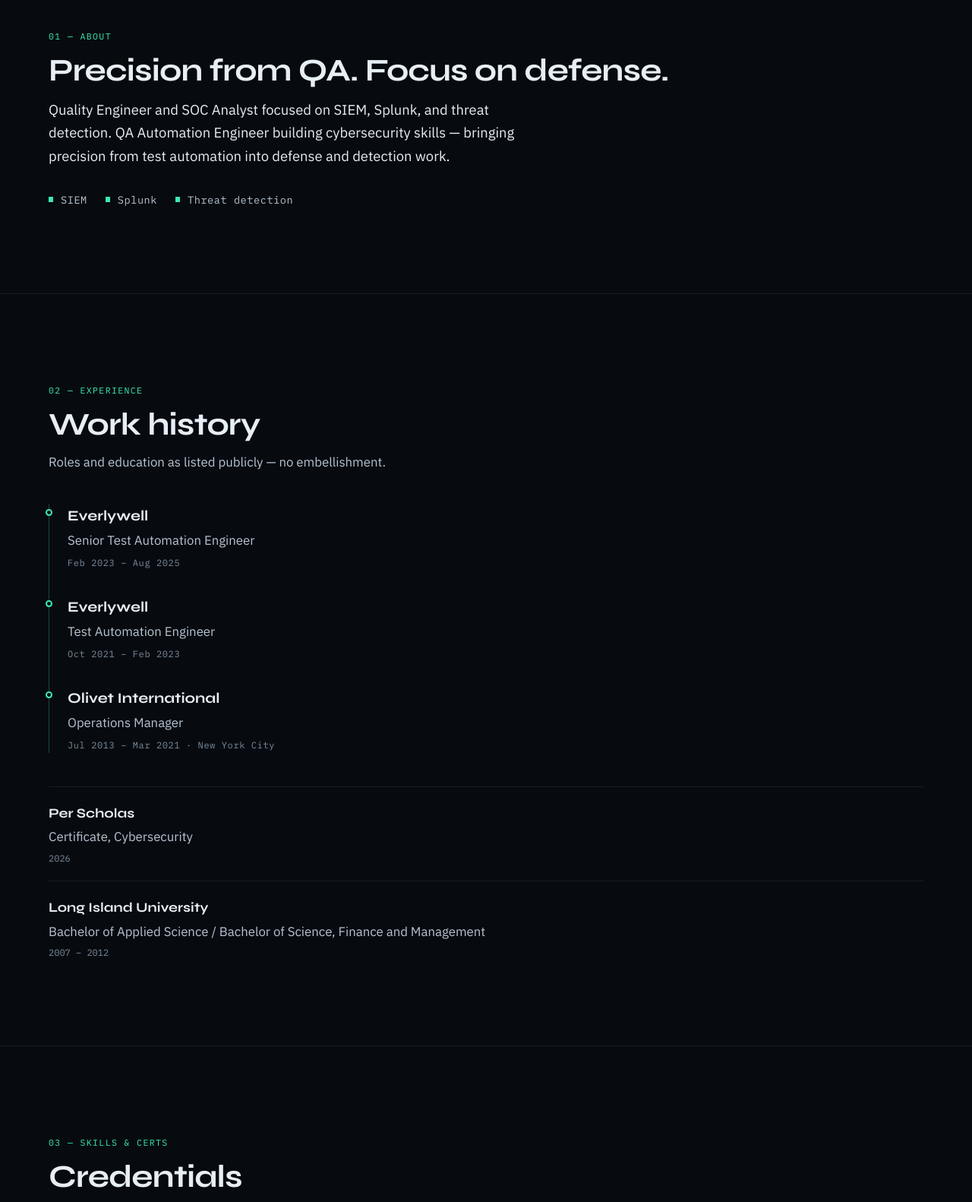
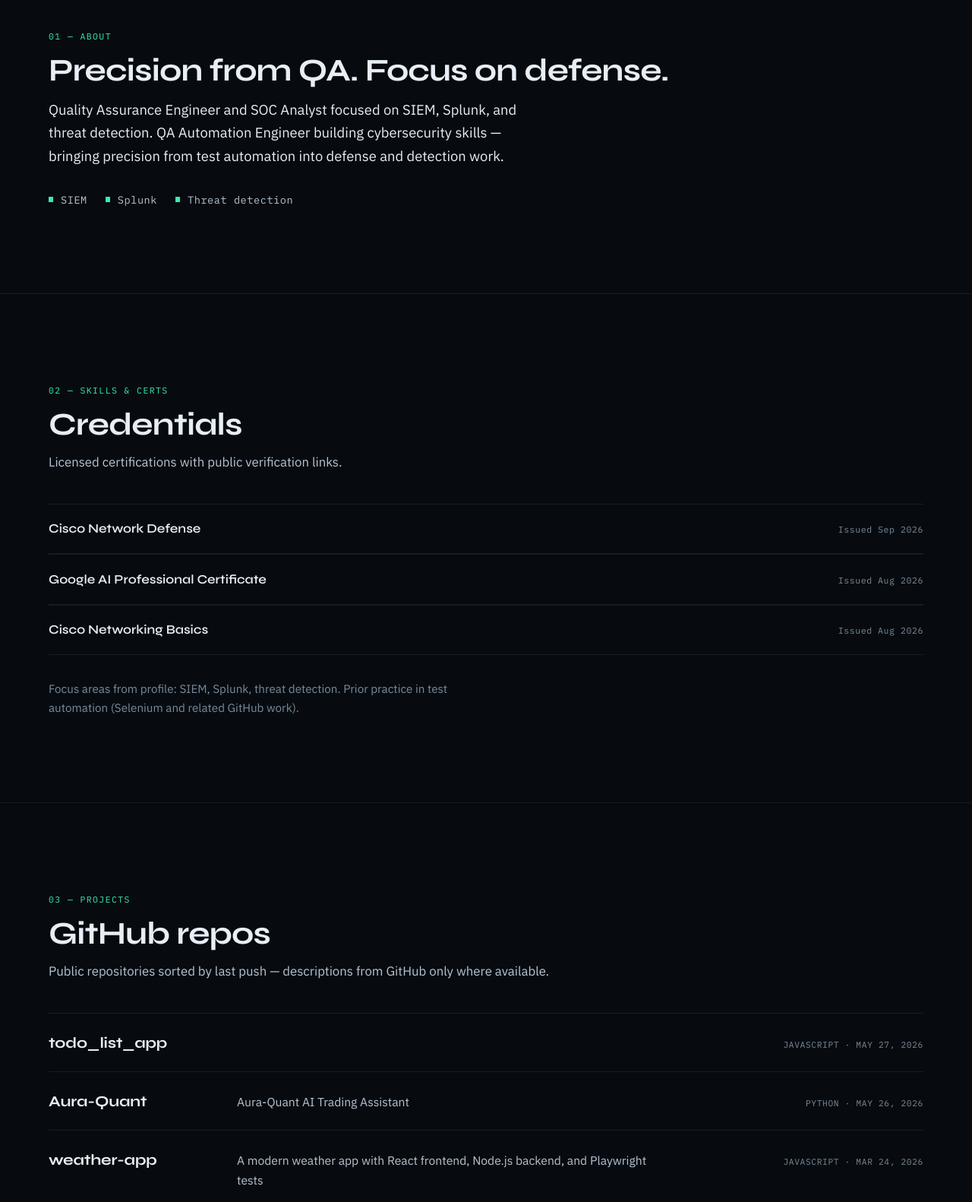
Before and after one commit to mrsyedhasan/mrsyedhasan.github.io, a plain HTML site: page index.html in a window 1280 px wide. Shown: the part 880-2462 px from the top of the page at 76% size. Drawn offline with Linux system fonts and the light colour scheme.

Commit message:
Rename to Quality Assurance Engineer; Education replaces Experience

```diff
--- a/index.html
+++ b/index.html
@@ -3,10 +3,10 @@
   <head>
     <meta charset="utf-8" />
     <meta name="viewport" content="width=device-width, initial-scale=1" />
-    <title>Syed Hasan — Quality Engineer | SOC Analyst</title>
+    <title>Syed Hasan — Quality Assurance Engineer | SOC Analyst</title>
     <meta
       name="description"
-      content="Syed Hasan — Quality Engineer | SOC Analyst | SIEM &amp; Splunk | Threat Detection. QA Automation Engineer building cybersecurity skills."
+      content="Syed Hasan — Quality Assurance Engineer | SOC Analyst | SIEM &amp; Splunk | Threat Detection. QA Automation Engineer building cybersecurity skills."
     />
     <link rel="preconnect" href="https://fonts.googleapis.com" />
     <link rel="preconnect" href="https://fonts.gstatic.com" crossorigin />
@@ -33,19 +33,19 @@
       </button>
       <ul class="nav-links">
         <li><a href="#about">About</a></li>
-        <li><a href="#experience">Experience</a></li>
         <li><a href="#skills">Skills</a></li>
         <li><a href="#projects">Projects</a></li>
         <li><a href="#contact">Contact</a></li>
+        <li><a href="#education">Education</a></li>
       </ul>
     </header>
 
     <nav class="nav-drawer" id="nav-drawer" data-nav-drawer hidden>
       <a href="#about">About</a>
-      <a href="#experience">Experience</a>
       <a href="#skills">Skills</a>
       <a href="#projects">Projects</a>
       <a href="#contact">Contact</a>
+      <a href="#education">Education</a>
     </nav>
 
     <main id="main">
@@ -60,7 +60,7 @@
           </p>
           <h1 class="brand">Syed <span class="accent">Hasan</span></h1>
           <p class="headline">
-            Quality Engineer | SOC Analyst | SIEM &amp; Splunk | Threat Detection
+            Quality Assurance Engineer | SOC Analyst | SIEM &amp; Splunk | Threat Detection
           </p>
           <p class="lede">
             QA Automation Engineer building cybersecurity skills.
@@ -79,7 +79,7 @@
           <p class="section-label">01 — About</p>
           <h2 class="section-title">Precision from QA. Focus on defense.</h2>
           <p class="about-copy">
-            Quality Engineer and SOC Analyst focused on SIEM, Splunk, and threat
+            Quality Assurance Engineer and SOC Analyst focused on SIEM, Splunk, and threat
             detection. QA Automation Engineer building cybersecurity skills —
             bringing precision from test automation into defense and detection
             work.
@@ -92,53 +92,10 @@
         </div>
       </section>
 
-      <section class="section" id="experience">
-        <div class="section-inner scroll-in">
-          <p class="section-label">02 — Experience</p>
-          <h2 class="section-title">Work history</h2>
-          <p class="section-intro">
-            Roles and education as listed publicly — no embellishment.
-          </p>
-
-          <ol class="timeline">
-            <li>
-              <p class="role-org">Everlywell</p>
-              <p class="role-title">Senior Test Automation Engineer</p>
-              <p class="role-meta">Feb 2023 – Aug 2025</p>
-            </li>
-            <li>
-              <p class="role-org">Everlywell</p>
-              <p class="role-title">Test Automation Engineer</p>
-              <p class="role-meta">Oct 2021 – Feb 2023</p>
-            </li>
-            <li>
-              <p class="role-org">Olivet International</p>
-              <p class="role-title">Operations Manager</p>
-              <p class="role-meta">Jul 2013 – Mar 2021 · New York City</p>
-            </li>
-          </ol>
-
-          <ul class="edu-list">
-            <li>
-              <p class="edu-school">Per Scholas</p>
-              <p class="edu-detail">Certificate, Cybersecurity</p>
-              <p class="edu-years">2026</p>
-            </li>
-            <li>
-              <p class="edu-school">Long Island University</p>
-              <p class="edu-detail">
-                Bachelor of Applied Science / Bachelor of Science, Finance and
-                Management
-              </p>
-              <p class="edu-years">2007 – 2012</p>
-            </li>
-          </ul>
-        </div>
-      </section>
 
       <section class="section" id="skills">
         <div class="section-inner scroll-in">
-          <p class="section-label">03 — Skills &amp; certs</p>
+          <p class="section-label">02 — Skills &amp; certs</p>
           <h2 class="section-title">Credentials</h2>
           <p class="section-intro">
             Licensed certifications with public verification links.
@@ -186,7 +143,7 @@
 
       <section class="section" id="projects">
         <div class="section-inner scroll-in">
-          <p class="section-label">04 — Projects</p>
+          <p class="section-label">03 — Projects</p>
           <h2 class="section-title">GitHub repos</h2>
           <p class="section-intro">
             Public repositories sorted by last push — descriptions from GitHub
@@ -305,7 +262,7 @@
 
       <section class="section" id="contact">
         <div class="section-inner scroll-in">
-          <p class="section-label">05 — Contact</p>
+          <p class="section-label">04 — Contact</p>
           <h2 class="section-title">Connect</h2>
           <p class="section-intro">
             Phone, email, GitHub, LinkedIn, and certification profiles.
@@ -335,6 +292,29 @@
           </ul>
         </div>
       </section>
+
+      <section class="section" id="education">
+        <div class="section-inner scroll-in">
+          <p class="section-label">05 — Education</p>
+          <h2 class="section-title">Education</h2>
+          <ul class="edu-list">
+            <li>
+              <p class="edu-school">Per Scholas</p>
+              <p class="edu-detail">Certificate, Cybersecurity</p>
+              <p class="edu-years">2026</p>
+            </li>
+            <li>
+              <p class="edu-school">Long Island University</p>
+              <p class="edu-detail">
+                Bachelor of Applied Science / Bachelor of Science, Finance and
+                Management
+              </p>
+              <p class="edu-years">2007 – 2012</p>
+            </li>
+          </ul>
+        </div>
+      </section>
+
     </main>
 
     <footer class="site-footer">
```
